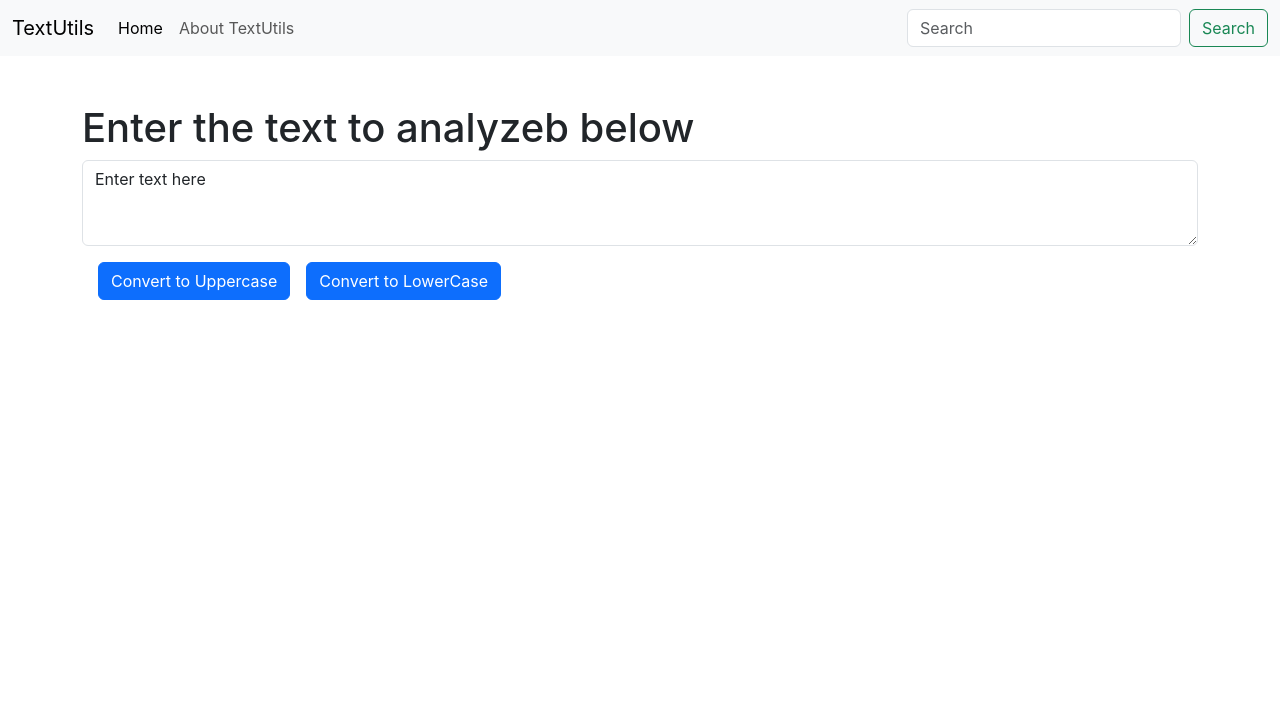
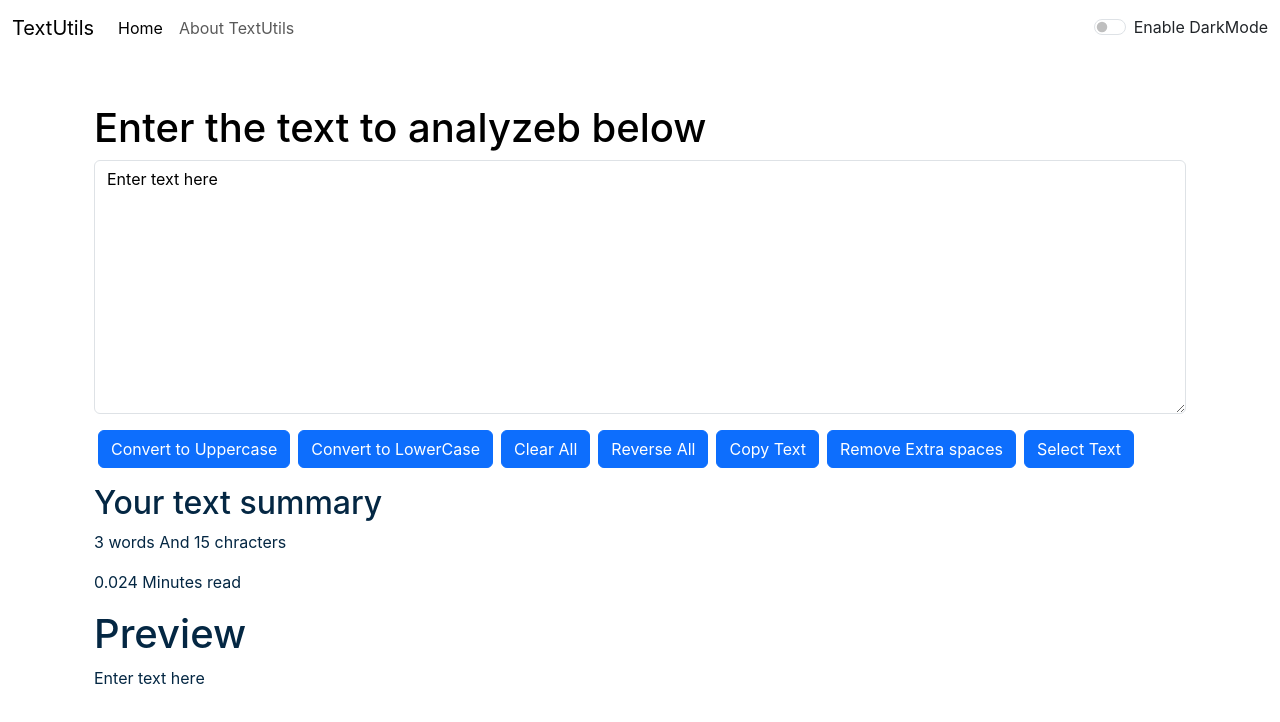
Before and after one commit to Abhishek-Mishra-77/ReactProjextNo_1, a React (Create React App) app: page / in a window 1280 px wide. Shown: the top 722 px of the page. Built offline with nearby package versions, Linux system fonts and the light colour scheme.

Commit message:
Enable dark Mode

```diff
--- a/src/components/NavBar.js
+++ b/src/components/NavBar.js
@@ -4,7 +4,7 @@
 
 const NavBar = (props) => {
     return (
-        <nav className="navbar navbar-expand-lg bg-body-tertiary">
+        <nav className={`navbar navbar-expand-lg navbar-${props.mode} bg-${props.mode}`}>
             <div className="container-fluid">
                 <a className="navbar-brand" href="/">{props.title}</a>
                 <button className="navbar-toggler" type="button" data-bs-toggle="collapse" data-bs-target="#navbarSupportedContent" aria-controls="navbarSupportedContent" aria-expanded="false" aria-label="Toggle navigation">
@@ -19,25 +19,30 @@
                             <a className="nav-link" href="/">{props.aboutText}</a>
                         </li>
                     </ul>
-                    <form className="d-flex" role="search">
+                    {/* <form className="d-flex" role="search">
                         <input className="form-control me-2" type="search" placeholder="Search" aria-label="Search" />
                         <button className="btn btn-outline-success" type="submit">Search</button>
-                    </form>
+                    </form> */}
+
+                    <div className={`form-check form-switch ${props.mode === 'light' ? 'dark' : 'light'}`}>
+                        <input className="form-check-input" onClick={props.toggleMode} type="checkbox" role="switch" id="flexSwitchCheckDefault" />
+                        <label className="form-check-label" htmlFor="flexSwitchCheckDefault">Enable DarkMode</label>
+                    </div>
                 </div>
             </div>
         </nav>
     )
 }
 
-NavBar.propTypes = {
-    title: PropTypes.string.isRequired,
-    aboutText: PropTypes.string.isRequired
-}
+// NavBar.propTypes = {
+//     title: PropTypes.string.isRequired,
+//     aboutText: PropTypes.string.isRequired
+// }
 
-NavBar.defaultProps = {
-    title: 'Set Title here',
-    aboutText: 'About text here'
-}
+// NavBar.defaultProps = {
+//     title: 'Set Title here',
+//     aboutText: 'About text here'
+// }
 
 
 export default NavBar;
--- a/src/components/TextForm.js
+++ b/src/components/TextForm.js
@@ -5,12 +5,15 @@
 
     const [text, setText] = useState("Enter text here");
 
+    // Change into UppperCase
     const handleUpperClick = () => {
         setText('You have clicked on handleUpClick')
         let newText = text.toUpperCase();
         setText(newText);
     }
 
+
+    // Change into LowerCase
     const handleLowerClick = () => {
         setText('You have clicked on handleUpClick')
         let newText = text.toLowerCase();
@@ -18,27 +21,81 @@
     }
 
 
+    // Change into Clear All Text
+    const handleClearClick = () => {
+        setText('');
+    }
+
+
+    // Reverse Text
+    const handleReverseClick = () => {
+        let newText = text.split('').reverse().join("");
+        setText(newText);
+    }
+
+
+
     const handlerOnChange = (event) => {
+        setText(event.target.value)
+    }
 
-        setText(event.target.value)
+    // Copy All Text
+    const handleCopyText = () => {
+        let text = document.getElementById('myBox');
+        text.select();
+        navigator.clipboard.writeText(text.value);
+    }
+
+    // It Remove Extra spaces
+    const handleRemoveSpaces = () => {
+        let newText = text.split(/[ ]+/);
+        setText(newText.join(" "));
+    }
+
+    // For Selecting all text
+    const handleSelectText = () => {
+        let text = document.getElementById('myBox');
+        text.select();
     }
 
 
     return (
-        <div>
+        <>
+            <div className="container" style={{ color: props.mode === 'dark' ? 'white' : 'black' }}>
                 <h1>{props.heading}</h1>
-            <div className="mb-3">
-                <textarea className="form-control"
+                <div className="mb-3 col-sm-15">
+                    <textarea className="form-control "
                         id="myBox"
-                    rows="3"
+                        rows="10"
+                        style={{
+                            backgroundColor: props.mode === 'dark' ? 'grey' : 'white',
+                            color: props.mode === 'dark' ? 'white' : 'black'
+                        }}
                         value={text}
                         onChange={handlerOnChange}
 
                     ></textarea>
                 </div>
-            <button className="btn btn-primary mx-3" onClick={handleUpperClick}>Convert to Uppercase</button>
-            <button className="btn btn-primary " onClick={handleLowerClick}>Convert to LowerCase</button>
+                <div className="my-3">
+                    <button className="btn btn-primary mx-1" onClick={handleUpperClick}>Convert to Uppercase</button>
+                    <button className="btn btn-primary mx-1" onClick={handleLowerClick}>Convert to LowerCase</button>
+                    <button className="btn btn-primary mx-1" onClick={handleClearClick}>Clear All</button>
+                    <button className="btn btn-primary mx-1" onClick={handleReverseClick}>Reverse All</button>
+                    <button className="btn btn-primary mx-1" onClick={handleCopyText}>Copy Text</button>
+                    <button className="btn btn-primary mx-1" onClick={handleRemoveSpaces}>Remove Extra spaces</button>
+                    <button className="btn btn-primary mx-1" onClick={handleSelectText}>Select Text</button>
                 </div>
+            </div>
+
+            <div className="container my-2" style={{ color: props.mode === 'dark' ? 'white' : '#042743' }}>
+                <h2>Your text summary</h2>
+                <p> {text.split(" ").length} words And {text.length} chracters</p>
+                <p> {0.008 * text.split(" ").length} Minutes read</p>
+                <h1>Preview</h1>
+                <p>{text.trim().length > 0 ? text : "Enter something to preview it here"}</p>
+            </div>
+
+        </>
     )
 }
 
```
Also changed, not shown: src/components/About.js (added, +80 -0 lines). Lines whose indentation alone changed are shown as unchanged.
